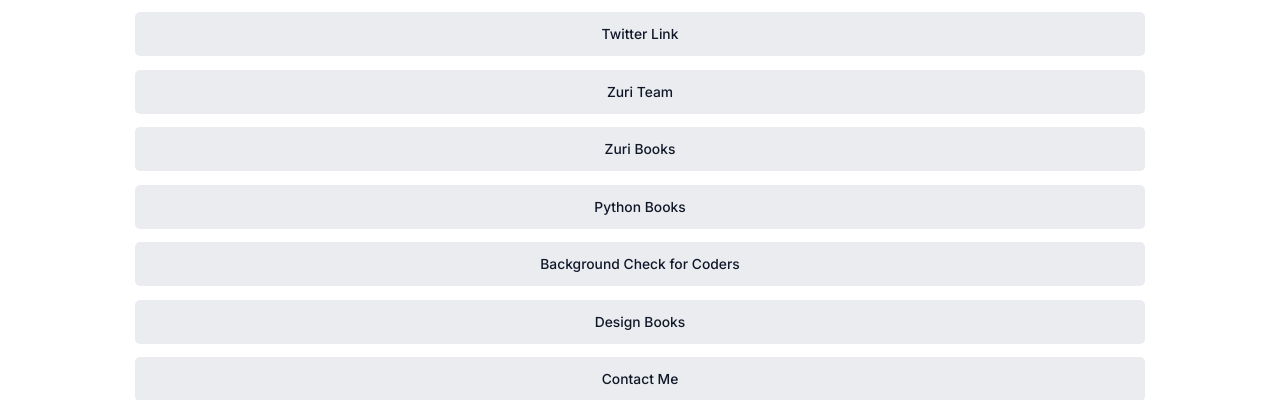
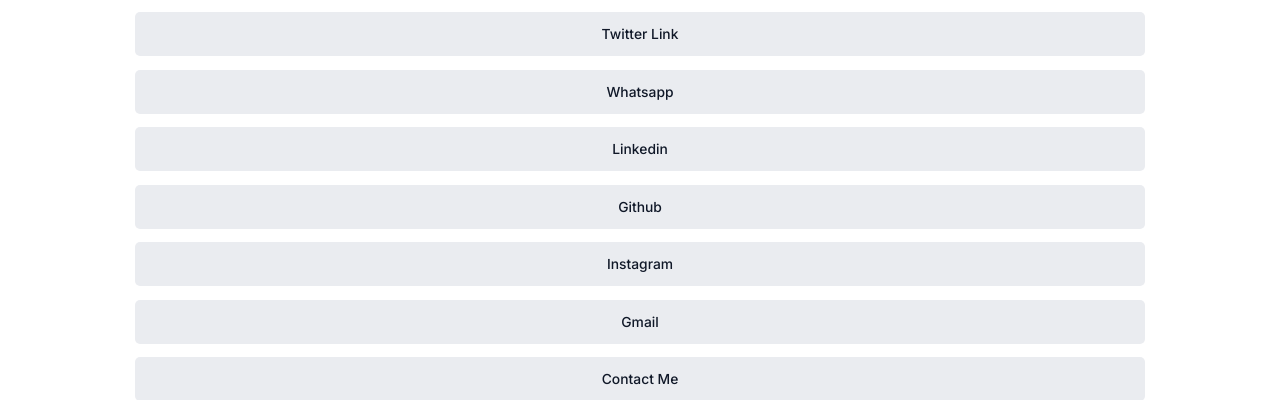
Before and after one commit to mubex-dot/hng1, a React (Create React App) app: page /#/ in a window 1280 px wide. Shown: the part 259-659 px from the top of the page. Built offline with nearby package versions, Linux system fonts and the light colour scheme.

Commit message:
Update data.js
changed link id, desc and url

```diff
--- a/src/data.js
+++ b/src/data.js
@@ -7,33 +7,33 @@
     target: "_blank",
   },
   {
-    id: "btn__zuri",
-    desc: "Zuri Team",
-    url: "https://training.zuri.team/",
+    id: "whatsapp",
+    desc: "Whatsapp",
+    url: "https://api.whatsapp.com/qr/GT66T5TVSCXGO1",
     target: "_blank",
   },
   {
-    id: "books",
-    desc: "Zuri Books",
-    url: "http://books.zuri.team",
+    id: "linkedin",
+    desc: "Linkedin",
+    url: "https://www.linkedin.com/in/mubarak-ibrahim-b04684234/",
     target: "_blank",
   },
   {
-    id: "book__python",
-    desc: "Python Books",
-    url: "https://books.zuri.team/python-for-beginners?ref_id=Mubexx04",
+    id: "github",
+    desc: "Github",
+    url: "https://github.com/mubex-dot",
     target: "_blank",
   },
   {
-    id: "pitch",
-    desc: "Background Check for Coders",
-    url: "https://background.zuri.team",
+    id: "instagram",
+    desc: "Instagram",
+    url: "https://www.instagram.com/m_u_b_e_x_/",
     target: "_blank",
   },
   {
-    id: "book__design",
-    desc: "Design Books",
-    url: "https://books.zuri.team/design-rules",
+    id: "gmail",
+    desc: "Gmail",
+    url: "mailto:mubee2004@gmail.com",
     target: "_blank",
   },
 ];
```
